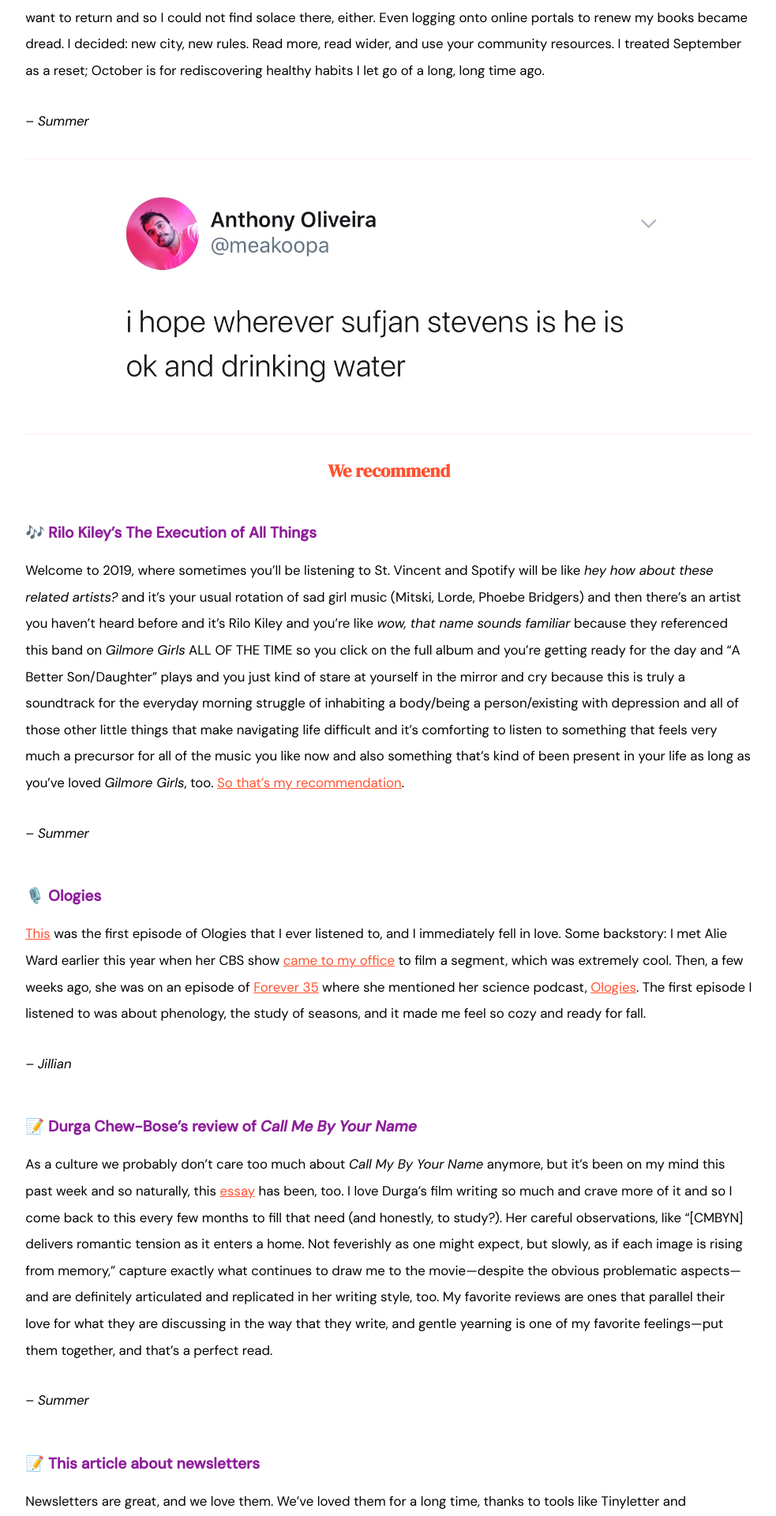
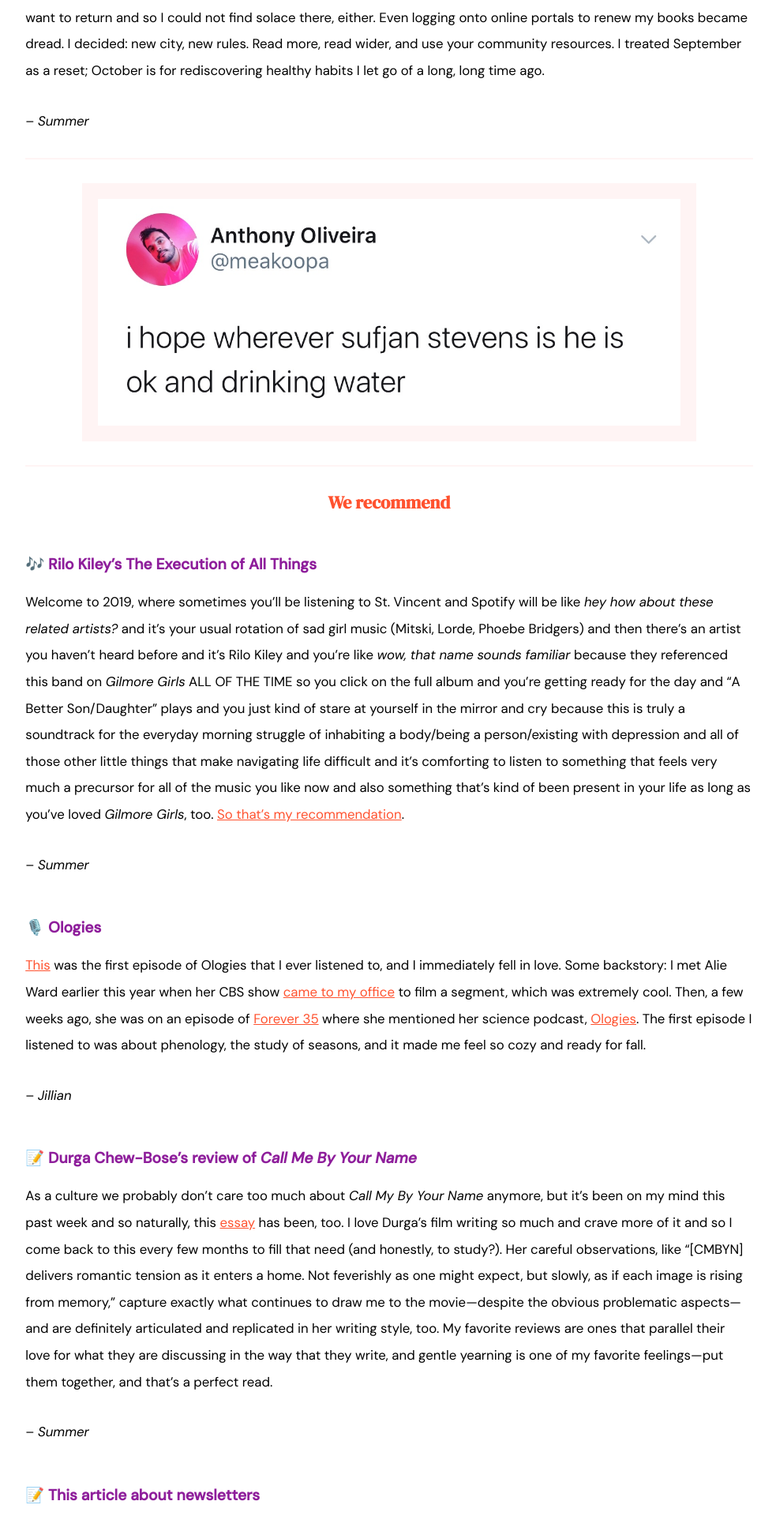
Before and after one commit to jilliangmeehan/letters-to-summer, a Jekyll site: the page built from emails/23.md, in a window 1280 px wide. Shown: the part 1034-2954 px from the top of the page at 79% size, without its empty margins (147-1130 px from the left). Built offline with Jekyll 4.4.1, drawn with Linux system fonts in a browser that asks for light colours.

Commit message:
Update email.html

```diff
--- a/_layouts/email.html
+++ b/_layouts/email.html
@@ -58,7 +58,7 @@
 
       img {
         display: block;
-        border: 2% solid #FFF4F4;
+        border: 20px solid #FFF4F4;
         margin: 0 auto;
         text-align: center;
         max-width: 80%;
```
